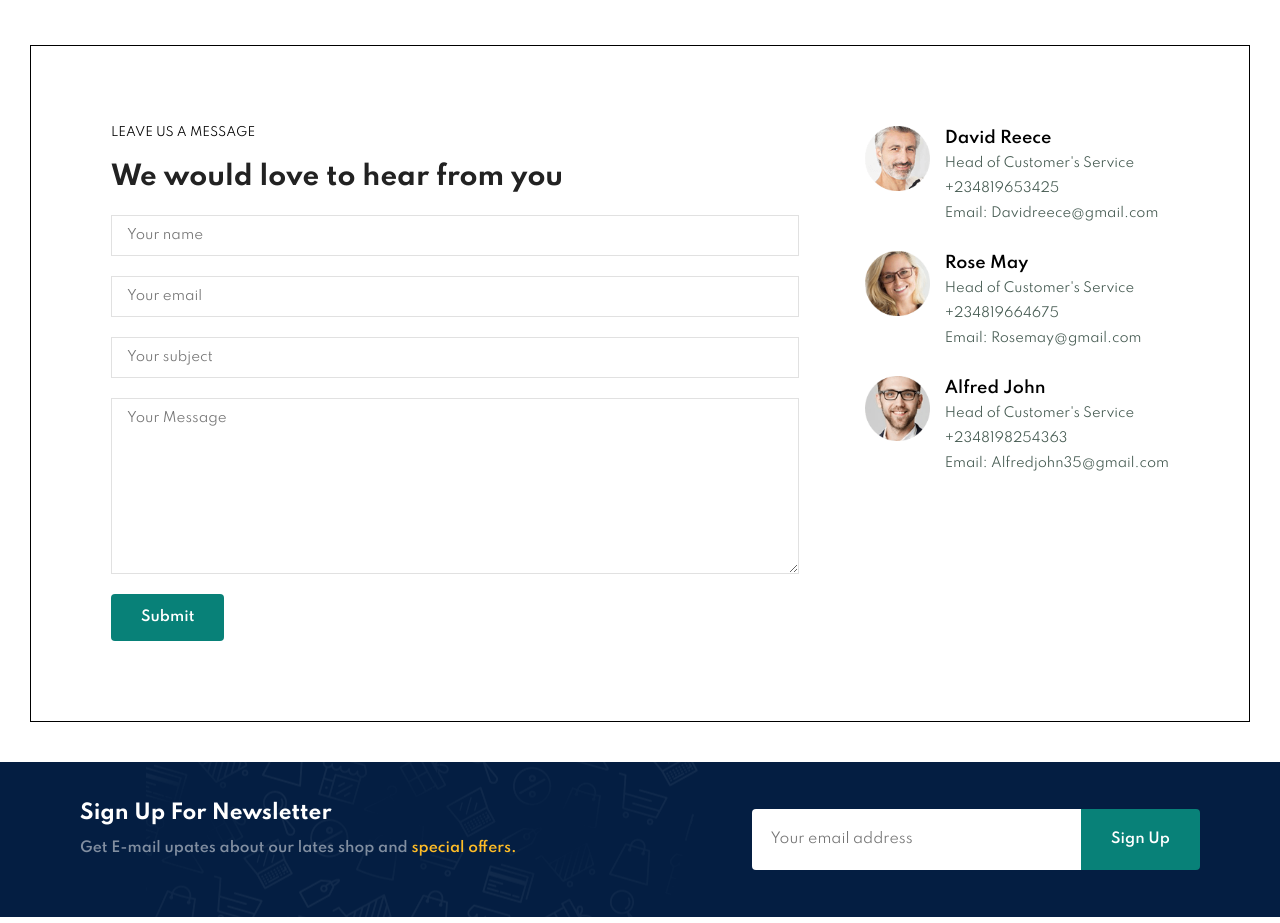
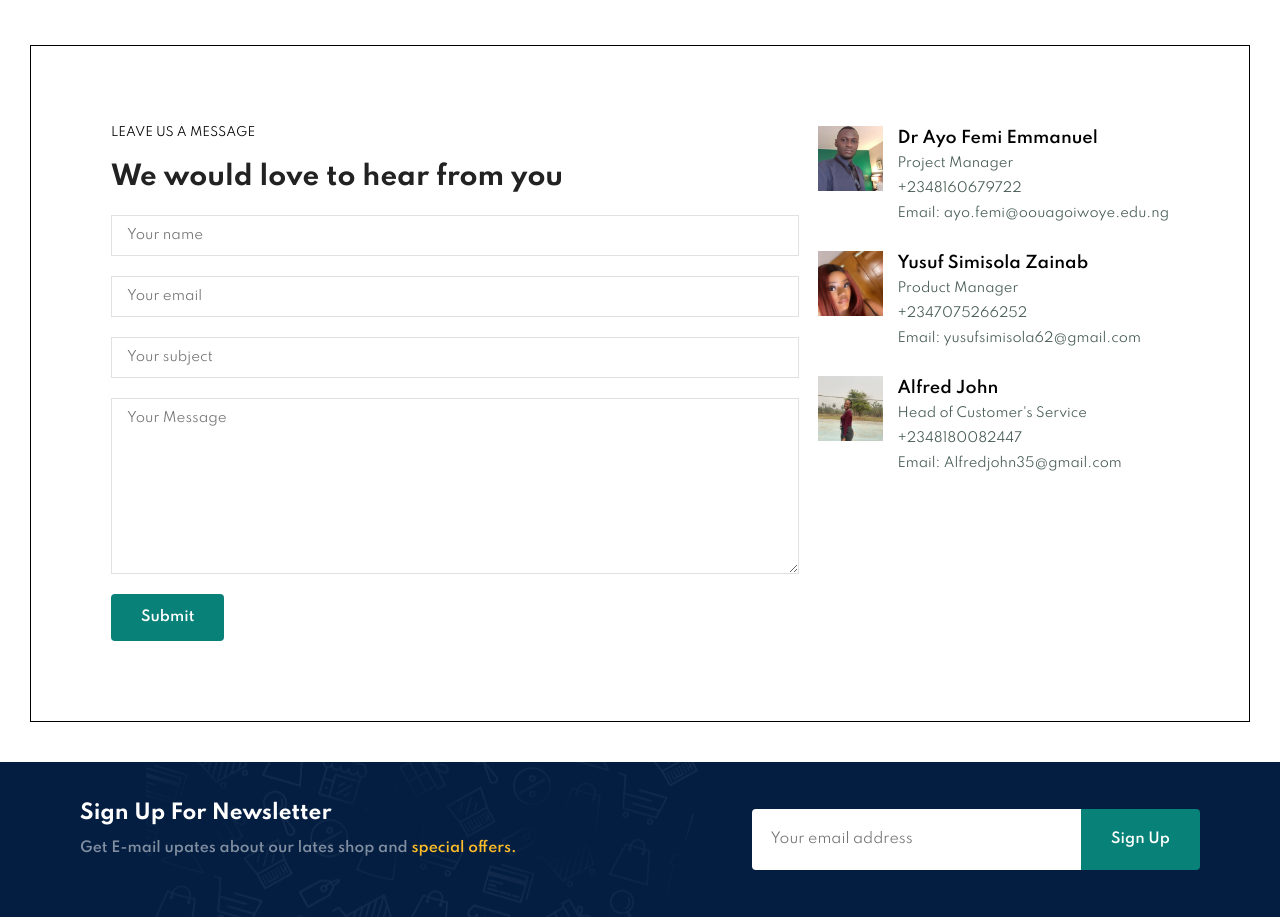
Before and after one commit to Asteriqq/TERASHOP, a plain HTML site: page contact.html in a window 1280 px wide. Shown: the part 880-1803 px from the top of the page. Drawn offline with Linux system fonts and the light colour scheme.

Commit message:
Update contact.html

```diff
--- a/contact.html
+++ b/contact.html
@@ -90,16 +90,16 @@
 
         <div class="people">
             <div>
-                <img src="Images/people/1.png" alt="">
-                <p><span> David Reece </span> Head of Customer's Service  <br> +234819653425 <br>Email: Davidreece@gmail.com </p>
+                <img src="Images/people/1.jpg" alt="">
+                <p><span> Dr Ayo Femi Emmanuel </span> Project Manager  <br> +2348160679722 <br>Email: ayo.femi@oouagoiwoye.edu.ng </p>
             </div>
             <div>
-                <img src="Images/people/3.png" alt="">
-                <p><span> Rose May </span> Head of Customer's Service  <br> +234819664675 <br>Email: Rosemay@gmail.com </p>
+                <img src="Images/people/2.jpg" alt="">
+                <p><span> Yusuf Simisola Zainab </span> Product Manager  <br> +2347075266252 <br>Email: yusufsimisola62@gmail.com </p>
             </div>
             <div>
-                <img src="Images/people/2.png" alt="">
-                <p><span> Alfred John </span> Head of Customer's Service  <br> +2348198254363 <br>Email: Alfredjohn35@gmail.com </p>
+                <img src="Images/people/3.jpg" alt="">
+                <p><span> Alfred John </span> Head of Customer's Service  <br> +2348180082447 <br>Email: Alfredjohn35@gmail.com </p>
             </div>
         </div>
     </section>
```
